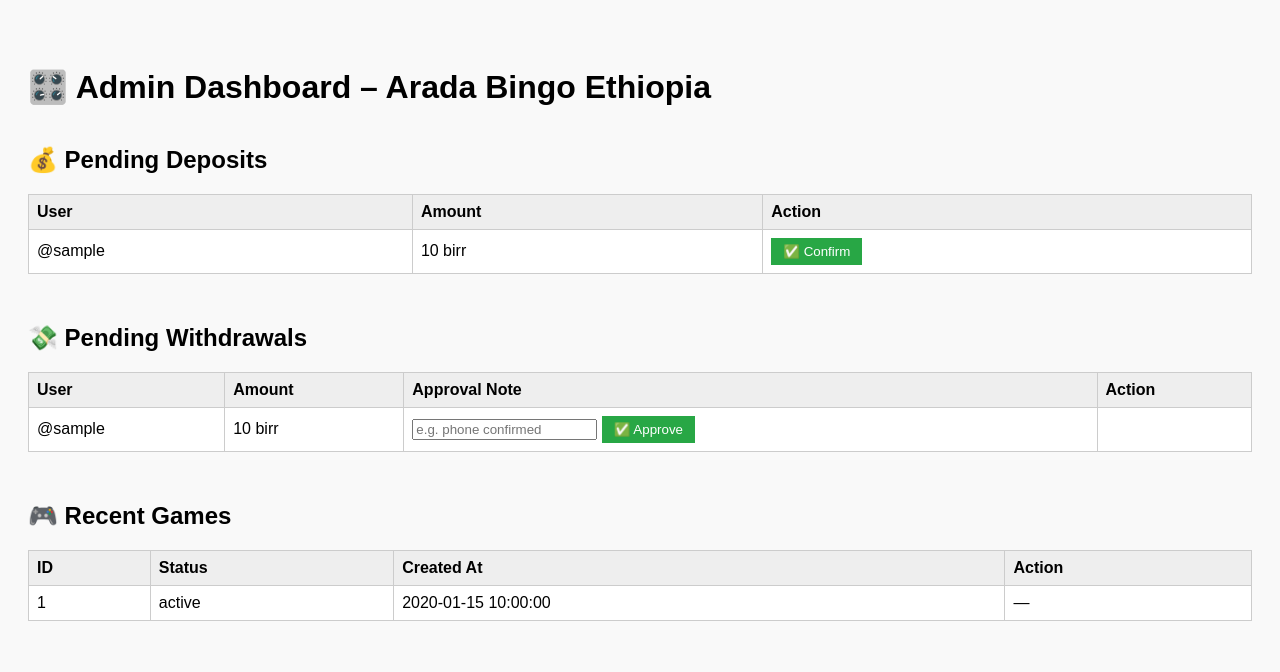
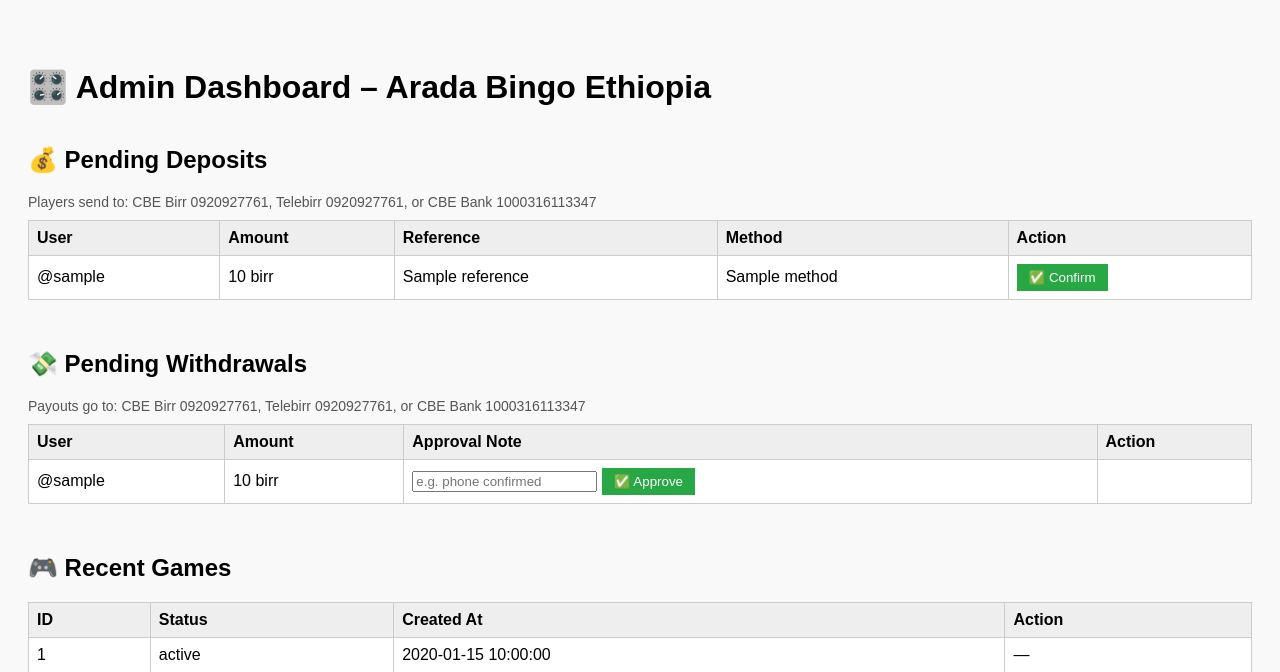
Before and after one commit to gezahegemekonen-boop/arada_bingo-dv, a Flask app: template templates/admin_dashboard.html in a window 1280 px wide. Shown: the top 672 px of the page. Run offline with Flask 3, Linux system fonts and the light colour scheme; the template is opened without the code that fills it: most values are stand-ins (such as "Sample title", 1, 10 or a date in 2020); parts of the project's set-up code (start-up, migrations or seed data) failed here and were passed over.

Commit message:
Update admin_dashboard.html

```diff
--- a/templates/admin_dashboard.html
+++ b/templates/admin_dashboard.html
@@ -12,6 +12,7 @@
     button { padding: 6px 12px; background-color: #28a745; color: white; border: none; cursor: pointer; }
     button:hover { background-color: #218838; }
     .section { margin-bottom: 50px; }
+    .note { font-size: 14px; color: #555; margin-bottom: 10px; }
   </style>
 </head>
 <body>
@@ -21,16 +22,21 @@
   <!-- 💰 Pending Deposits -->
   <div class="section">
     <h2>💰 Pending Deposits</h2>
+    <div class="note">Players send to: CBE Birr 0920927761, Telebirr 0920927761, or CBE Bank 1000316113347</div>
     <table>
       <tr>
         <th>User</th>
         <th>Amount</th>
+        <th>Reference</th>
+        <th>Method</th>
         <th>Action</th>
       </tr>
       {% for tx in pending_deposits %}
       <tr>
         <td>@{{ tx.user.username }}</td>
         <td>{{ tx.amount }} birr</td>
+        <td>{{ tx.reference }}</td>
+        <td>{{ tx.method }}</td>
         <td>
           <form method="POST" action="{{ url_for('admin.approve_deposit') }}">
             <input type="hidden" name="user_id" value="{{ tx.user_id }}">
@@ -47,6 +53,7 @@
   <!-- 💸 Pending Withdrawals -->
   <div class="section">
     <h2>💸 Pending Withdrawals</h2>
+    <div class="note">Payouts go to: CBE Birr 0920927761, Telebirr 0920927761, or CBE Bank 1000316113347</div>
     <table>
       <tr>
         <th>User</th>
```
Lines whose indentation alone changed are shown as unchanged.
